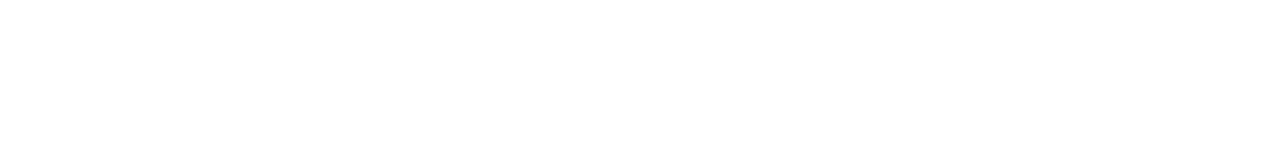
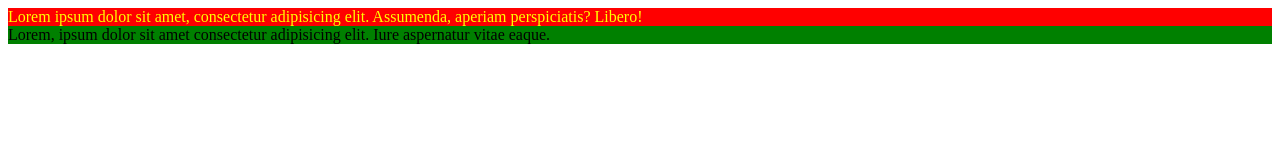
Before and after one commit to vishusharma-rgm/CSS--Learning, a plain HTML site: page Chapter-1/colour.html in a window 1280 px wide. Drawn offline with Linux system fonts and the light colour scheme.

Commit message:
style.css

```diff
--- a/Chapter-1/colour.html
+++ b/Chapter-1/colour.html
@@ -4,8 +4,10 @@
     <meta charset="UTF-8">
     <meta name="viewport" content="width=device-width, initial-scale=1.0">
     <title>colour and background</title>
+    <link rel="stylesheet" href="style.css">
 </head>
 <body>
-
+    <div class="red">Lorem ipsum dolor sit amet, consectetur adipisicing elit. Assumenda, aperiam perspiciatis? Libero!</div>
+    <div class="green">Lorem, ipsum dolor sit amet consectetur adipisicing elit. Iure aspernatur vitae eaque.</div>
 </body>
 </html>
--- /dev/null
+++ b/Chapter-1/style.css
@@ -0,0 +1,10 @@
+.red{
+
+    background: red;
+color: yellow;}
+
+     .green{
+        background: green;
+        columns: aqua;
+
+     }
```
Also changed, not shown: 1 other file.
